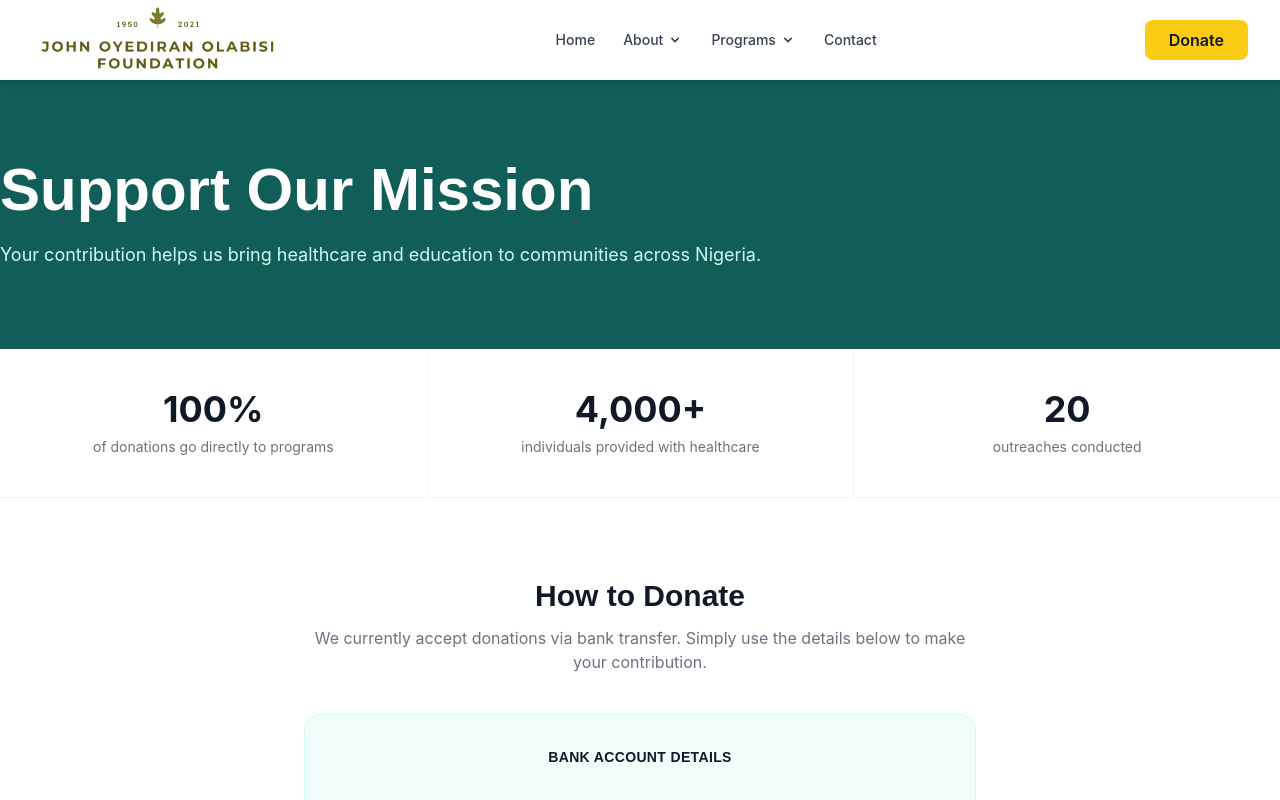
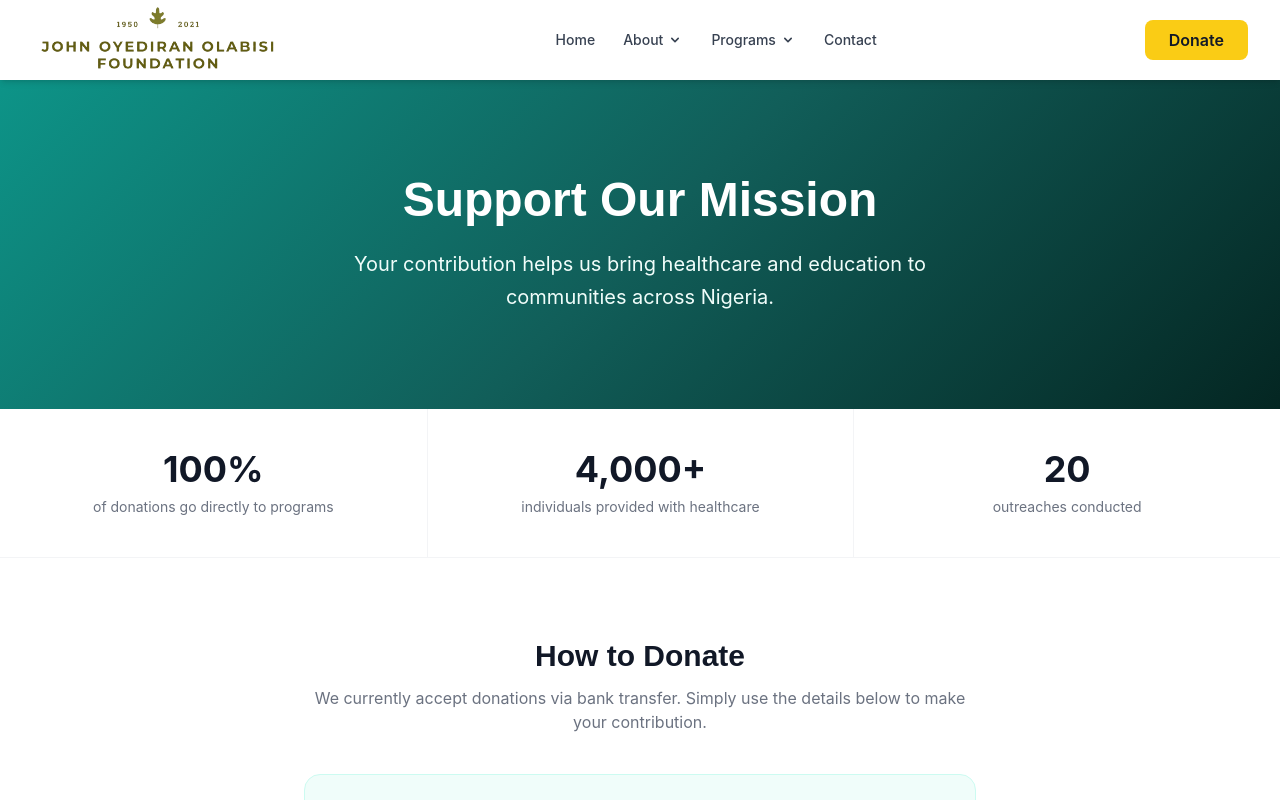
Before and after one commit to jil-lab/joof, a React (Vite) app: page /donate in a window 1280 px wide. Shown: the top 800 px of the page. Built offline with nearby package versions, Linux system fonts and the light colour scheme; what @dr.pogodin/react-helmet would draw is missing.

Commit message:
Refactor Donate page to utilize PageHero component for improved layout and user engagement. Removed the previous hero section code and integrated the PageHero for a cleaner presentation of the mission statement and donation impact.

```diff
--- /dev/null
+++ b/src/components/common/PageHero/PageHero.jsx
@@ -0,0 +1,29 @@
+import { motion } from 'framer-motion';
+import Section from '../Section/Section';
+
+const PageHero = ({ eyebrow, title, subtitle }) => {
+  return (
+    <Section className="bg-gradient-teal text-white py-20 md:py-24">
+      <motion.div
+        initial={{ opacity: 0, y: 20 }}
+        animate={{ opacity: 1, y: 0 }}
+        transition={{ duration: 0.6 }}
+        className="text-center max-w-4xl mx-auto"
+      >
+        {eyebrow && (
+          <p className="text-teal-200 font-semibold text-sm uppercase tracking-widest mb-4">
+            {eyebrow}
+          </p>
+        )}
+        <h1 className="text-4xl md:text-5xl font-bold mb-6">{title}</h1>
+        {subtitle && (
+          <p className="text-xl text-teal-50 leading-relaxed max-w-2xl mx-auto">
+            {subtitle}
+          </p>
+        )}
+      </motion.div>
+    </Section>
+  );
+};
+
+export default PageHero;
--- a/src/pages/Donate.jsx
+++ b/src/pages/Donate.jsx
@@ -1,4 +1,5 @@
 import { motion } from 'framer-motion';
+import PageHero from '../components/common/PageHero/PageHero';
 
 const Donate = () => {
   const stats = [
@@ -9,22 +10,10 @@ const Donate = () => {
 
   return (
     <div className="min-h-screen bg-white">
-      {/* Hero Section */}
-      <section className="bg-teal-700 text-white py-20">
-        <div className="container-custom">
-          <motion.div
-            initial={{ opacity: 0, y: 20 }}
-            animate={{ opacity: 1, y: 0 }}
-            transition={{ duration: 0.6 }}
-            className="max-w-3xl"
-          >
-            <h1 className="text-5xl md:text-6xl font-bold mb-5 leading-tight">Support Our Mission</h1>
-            <p className="text-lg text-teal-100 leading-relaxed">
-              Your contribution helps us bring healthcare and education to communities across Nigeria.
-            </p>
-          </motion.div>
-        </div>
-      </section>
+      <PageHero
+        title="Support Our Mission"
+        subtitle="Your contribution helps us bring healthcare and education to communities across Nigeria."
+      />
 
       {/* Stats */}
       <section className="border-b border-gray-100">
@@ -89,7 +78,7 @@ const Donate = () => {
               </div>
             </div>
 
-            <div className="mt-6 p-4 bg-amber-50 border border-amber-100 rounded-xl">
+            {/* <div className="mt-6 p-4 bg-amber-50 border border-amber-100 rounded-xl">
               <p className="text-sm text-gray-600 text-center">
                 <strong className="text-gray-900">Note:</strong> After making your donation, please email us at{' '}
                 <a href="mailto:joofoundationhub@gmail.com" className="text-teal-600 hover:underline font-medium">
@@ -97,7 +86,7 @@ const Donate = () => {
                 </a>{' '}
                 with your transfer details so we can acknowledge your generous contribution.
               </p>
-            </div>
+            </div> */}
           </motion.div>
         </div>
       </section>
```
